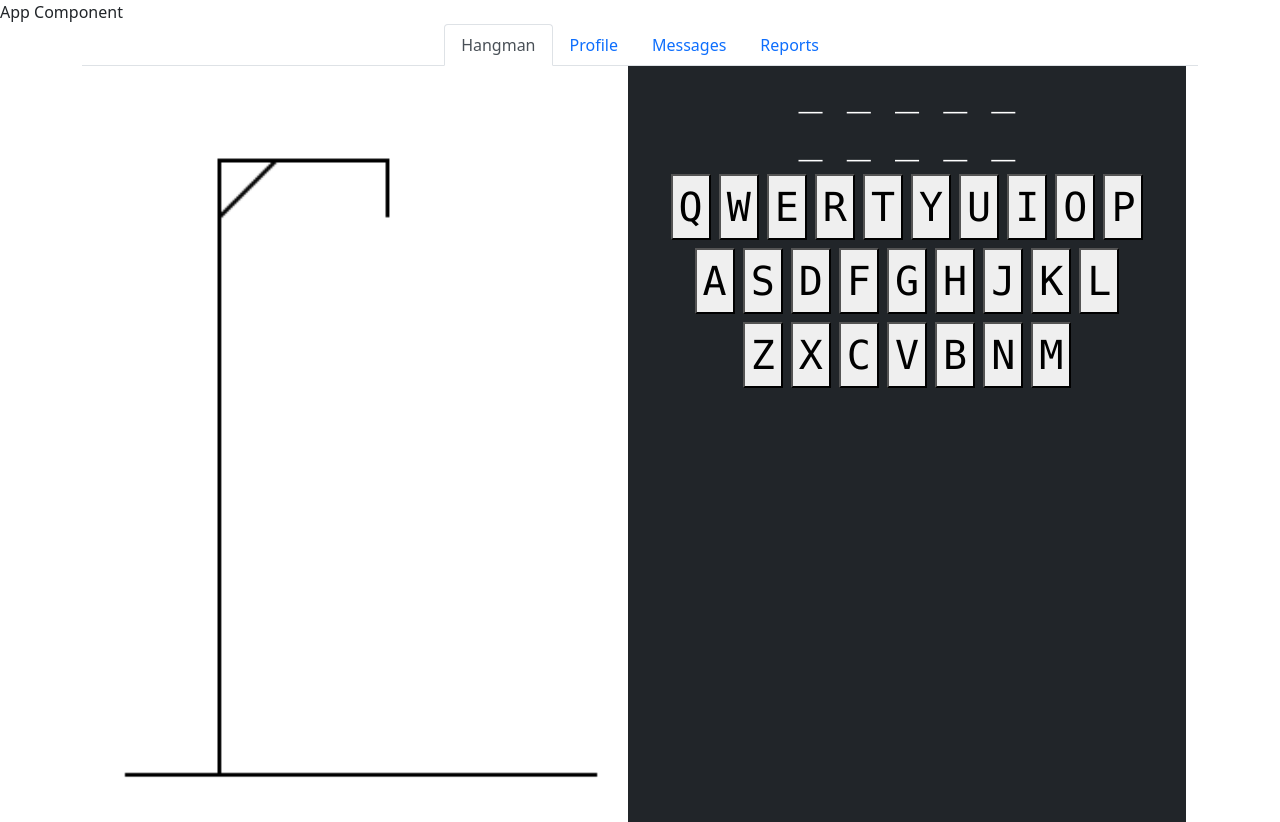
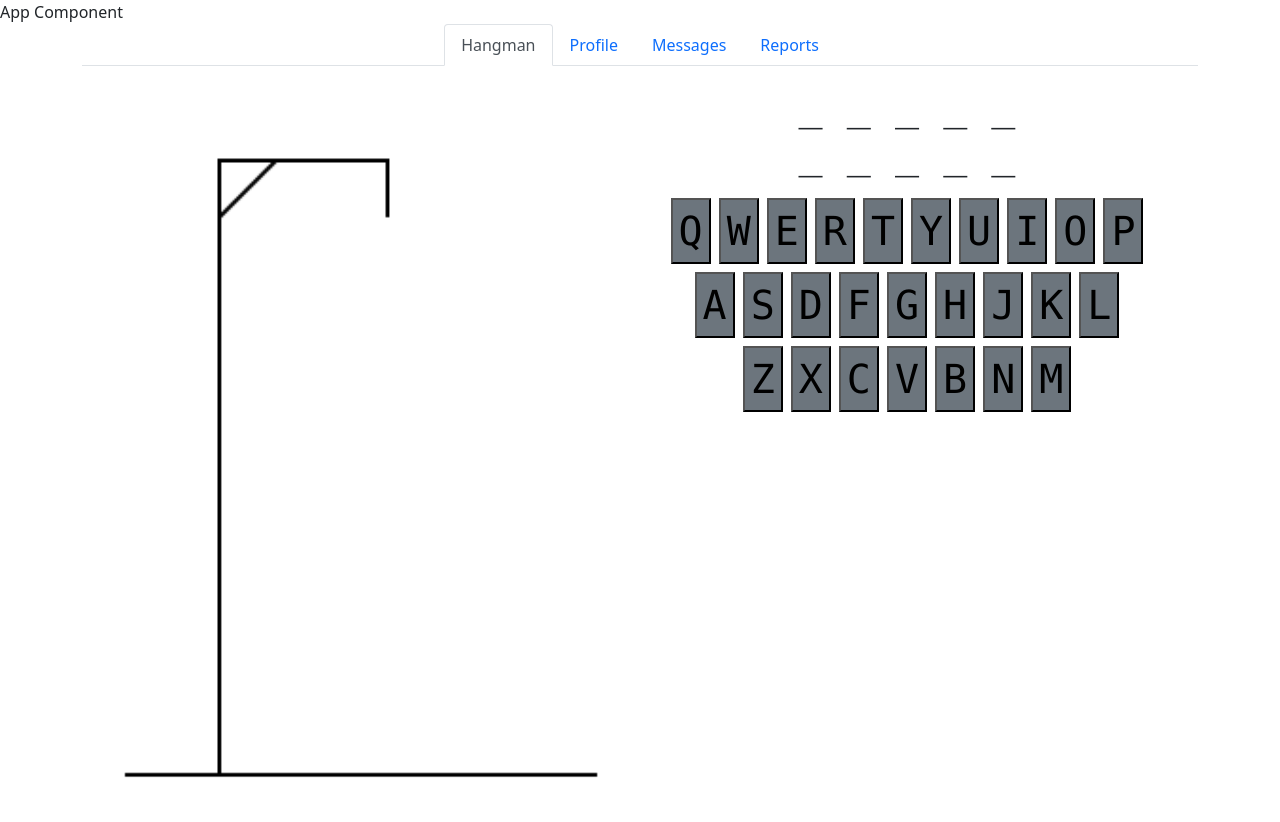
Before and after one commit to YoonHCho/personal-project, a React (Create React App) app: page / in a window 1280 px wide. Built offline with nearby package versions, Linux system fonts and the light colour scheme.

Commit message:
functional buttons completed

```diff
--- a/src/components/Hangman.js
+++ b/src/components/Hangman.js
@@ -16,22 +16,18 @@ const Hangman = () => {
     drawHangman(canvasRef, wrong);
   }, [wrong]);
 
-  useEffect(() => {
-    console.log('what');
-  }, [correctLetters, wrongLetters])
-
   const clickedButton = e => {
+    if(e.target.nodeName === 'BUTTON') {
       const selectedLetter = e.target.innerText;
       // if the clicked letter is included in the word
       if (wordArray.includes(selectedLetter)) {
         // check if the clicked letter is included in the correctLetters array
         // if it is not in the correctLetters array, push the letter to the array
         if (!correctLetters.includes(selectedLetter)) {
-        setCorrectLetters((prev) => {
-          const toSet = prev;
-          toSet.push(selectedLetter);
+          setCorrectLetters(prev => {
+            const toSet = prev.concat(selectedLetter);
             return toSet;
-        });
+          })
         }
         setWrong(prev => prev + 0);
       // if the clicked letter is NOT included in the word
@@ -39,9 +35,8 @@ const Hangman = () => {
         // check if the clicked letter is included in the wrongLetters array
         // if it is not included, push the letter to the wrongLetters array
         if (!(wrongLetters.includes(selectedLetter))) {
-        setWrongLetters((prev) => {
-          const toSet = prev;
-          toSet.push(selectedLetter);
+          setWrongLetters(prev => {
+            const toSet = prev.concat(selectedLetter);
             return toSet;
           });
 
@@ -53,39 +48,47 @@ const Hangman = () => {
           setWrong(prev => prev + 1);
         }
       }
+
+    }
   }
 
   return (
     <div className="container font-monospace">
-      {console.log('hey')}
+      {console.log('RENDERED')}
       <div className='row justify-content-md-center'>
         <div className='col-md-6 row justify-content-md-center'>
           <canvas ref={canvasRef} />
         </div>
-        <div className='col-md-6 bg-dark text-white'>
-          <h1 className='text-center'>
+        <div className='col-md-6 align-items-center flex-nowrap'>
+          <h1 className='text-center my-3'>
           {
-            [...testWord].map(letter => {
+            wordArray.map(letter => {
               if (letter === ' ') {
                 return (
                   <br />
                 );
               } else {
-                return '_ ';
+                if (correctLetters.includes(letter)) {
+                  return ` ${letter}`;
+                } else {
+                  return ' _';
+                }
               }
             })
           }
           </h1>
-          <div className='text-center'>
+          <div className='text-center my-3'
+            onClick={clickedButton}
+          >
             {
               alphabet.map(each => {
                 if (each === 'P' || each === 'L') {
                   return (
                     <>
-                      <button onClick={clickedButton} key={each}
+                      <button key={each}
                         className={
                           correctLetters.includes(each) ? 'bg-success fs-1 mx-1 my-1'
-                          : (wrongLetters.includes(each) ? 'bg-danger fs-1 mx-1 my-1' : 'fs-1 mx-1 my-1')
+                          : (wrongLetters.includes(each) ? 'bg-danger fs-1 mx-1 my-1' : 'bg-secondary fs-1 mx-1 my-1')
                         }
                       >{each}</button>
                       <br />
@@ -94,10 +97,10 @@ const Hangman = () => {
                 }
                 return (
                   <>
-                    <button onClick={clickedButton} key={each}
+                    <button key={each}
                       className={
                             correctLetters.includes(each) ? 'bg-success fs-1 mx-1 my-1'
-                            : (wrongLetters.includes(each) ? 'bg-danger fs-1 mx-1 my-1' : 'fs-1 mx-1 my-1')
+                            : (wrongLetters.includes(each) ? 'bg-danger fs-1 mx-1 my-1' : 'bg-secondary fs-1 mx-1 my-1')
                           }
                     >{each}</button>
                   </>
--- a/src/container/draw-letter.js
+++ b/src/container/draw-letter.js
@@ -1,4 +1,6 @@
-export const alphabet = ['Q', 'W', 'E', 'R', 'T', 'Y', 'U', 'I', 'O', 'P', 'A', 'S', 'D', 'F', 'G', 'H', 'J', 'K', 'L', 'Z', 'X', 'C', 'V', 'B', 'N', 'M', ];
+export const alphabet = [
+  'Q', 'W', 'E', 'R', 'T', 'Y', 'U', 'I', 'O', 'P', 'A', 'S', 'D', 'F', 'G', 'H', 'J', 'K', 'L', 'Z', 'X', 'C', 'V', 'B', 'N', 'M'
+  ];
 
 export const drawHangman = (canvasRef, num) => {
   const canvas = canvasRef.current;
```
Lines whose indentation alone changed are shown as unchanged.
